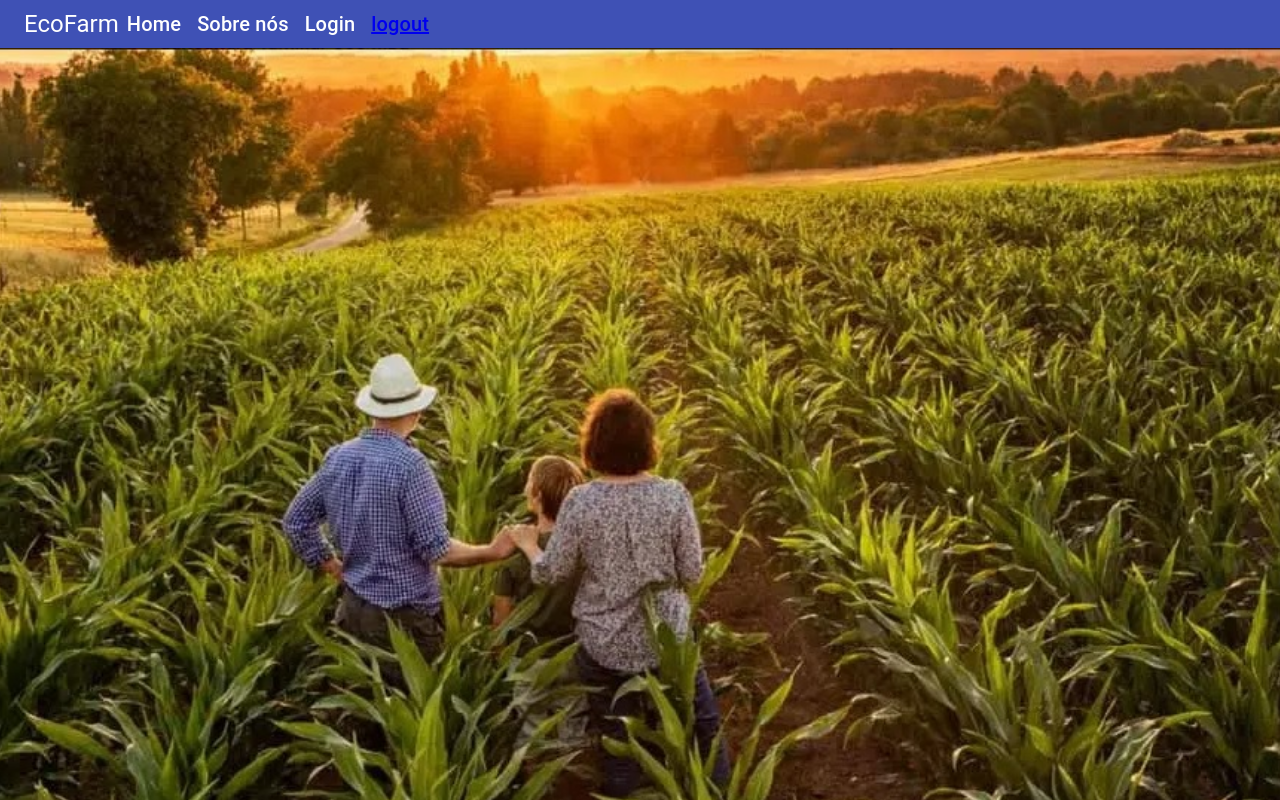
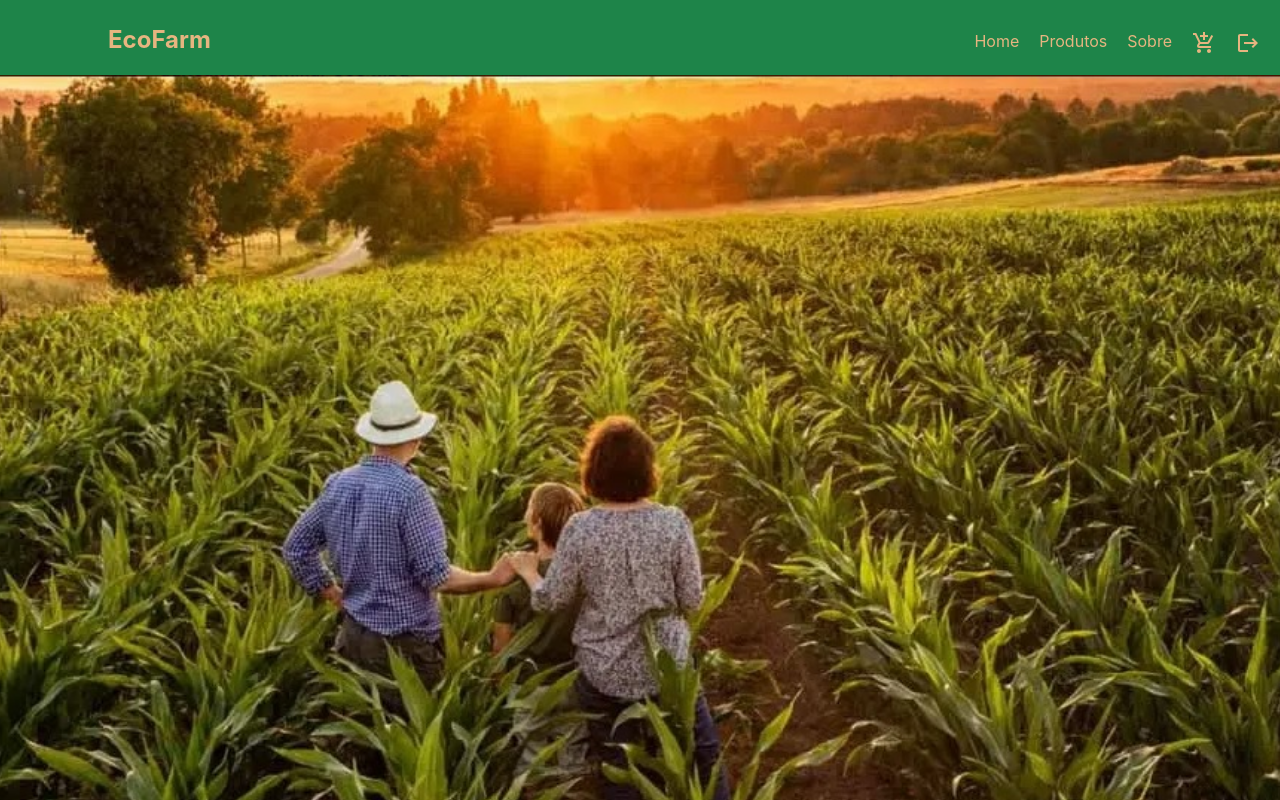
Before and after one commit to Fernanda-Chagas/Projeto-EcoFarm-React, a React (Create React App) app: page / in a window 1280 px wide. Shown: the top 800 px of the page. Built offline with nearby package versions, Linux system fonts and the light colour scheme.

Commit message:
@Fernanda-Chagas [Task: Estilização da Navbar completa] {09/09/2022 14:52}

```diff
--- a/src/components/estaticos/navbar/Navbar.css
+++ b/src/components/estaticos/navbar/Navbar.css
@@ -0,0 +1,50 @@
+@import url('https://fonts.googleapis.com/css2?family=Open+Sans&display=swap');
+
+#basics {
+    align-items: flex-start;
+    display: flex;
+    flex-direction: column;
+    background-color: #1E8449;
+    font-size: 16px;
+    color:  #E6B580;
+    width: 100%;
+}
+
+.menu-n{
+    align-items: flex-start;
+    display: flex;
+    flex-direction: row;
+    justify-content: space-between;
+    margin-left: auto;
+    margin-right: auto;
+    padding-left: 15px;
+    padding-right: 15px;
+    width: 90%;
+    margin-right: 5px;
+}
+
+.list-n{
+    list-style: none;
+    display: flex;
+    cursor: pointer;
+
+}
+
+.list-n li{
+    padding-left: 20px;
+    padding-top: 10px;
+
+}
+
+.link {
+    color:#E6B580;
+
+}
+.list-n a:hover{
+    font-weight: bold;
+}
+
+.list-n a{
+    text-decoration: none;
+    color:#E6B580;
+}
--- a/src/components/estaticos/navbar/Navbar.tsx
+++ b/src/components/estaticos/navbar/Navbar.tsx
@@ -1,48 +1,35 @@
 import React from 'react';
 import { Link } from 'react-router-dom';
-import { AppBar, Toolbar, Typography } from '@material-ui/core';
-import { Box } from '@mui/material';
+import AddShoppingCartIcon from '@mui/icons-material/AddShoppingCart';
+import LogoutIcon from '@mui/icons-material/Logout';
 import './Navbar.css'
 
 function Navbar() {
+
     return (
-        <>
-            <AppBar position="static">
-                <Toolbar variant="dense">
-                    <Box className='cursor'>
-                        <Typography variant="h5" color="inherit">
+        <nav  >
+            <main id='basics' >
+                <section className='menu-n'  >
+                    <article >
+                        <h2 >
                             EcoFarm
-                        </Typography>
-                    </Box>
+                        </h2>
+                    </article>
 
-                    <Box display="flex" justifyContent="start">
-                        <Box mx={1} className='cursor'>
-                            <Typography variant="h6" color="inherit">
-                                Home
-                            </Typography>
-                        </Box>
-                        <Box mx={1} className='cursor'>
-                            <Typography variant="h6" color="inherit">
-                                Sobre nós
-                            </Typography>
-                        </Box>
-                        <Box mx={1} className='cursor'>
-                            <Typography variant="h6" color="inherit">
-                                Login
-                            </Typography>
-                        </Box>
-                        <Link to='/login' className='text-decorator-none'>
-                            <Box mx={1} className='cursor'>
-                                <Typography variant="h6" color="inherit">
-                                    logout
-                                </Typography>
-                            </Box>
-                        </Link>
-                    </Box>
-
-                </Toolbar>
-            </AppBar>
-        </>
+                    <section>
+                        <article>
+                            <ul className='list-n'>
+                                <li><a href='#'>Home</a></li>
+                                <li><a href='#'>Produtos</a></li>
+                                <li><a href='#'>Sobre</a></li>
+                                <li><a href='#'><AddShoppingCartIcon /></a></li>
+                                <li> <Link to='/login' className='link'><LogoutIcon /></Link> </li>
+                            </ul>
+                        </article>
+                    </section>
+                    </section>
+            </main>
+        </nav>
     );
 }
 export default Navbar;
```
